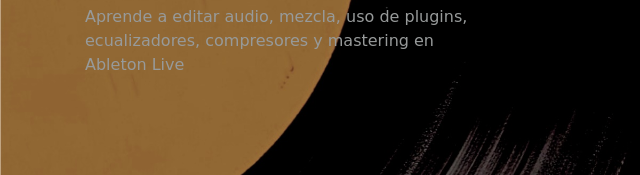
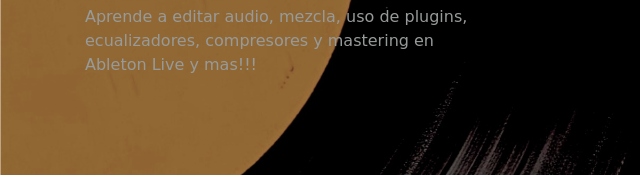
Before and after one commit to damiantuppo/espacioberlin, a website: page ensayos.html in a window 1280 px wide. Shown: the part 2913-3088 px from the top of the page, 0-640 px from the left. Drawn offline with nearby package versions, Linux system fonts and the light colour scheme; a web font is replaced by a local one.

Commit message:
berlin1.1

```diff
--- a/ensayos.html
+++ b/ensayos.html
@@ -91,7 +91,7 @@
            <img src="multimedia/images.png" class= "imgafter" alt="cursoableton">
 
            <h2> Curso Ableton Live</h2>
-          <p> Aprende a editar audio, mezcla, uso de plugins, ecualizadores, compresores y mastering en Ableton Live</p>
+          <p> Aprende a editar audio, mezcla, uso de plugins, ecualizadores, compresores y mastering en Ableton Live y mas!!!</p>
           </div>
 
           </div>
```
